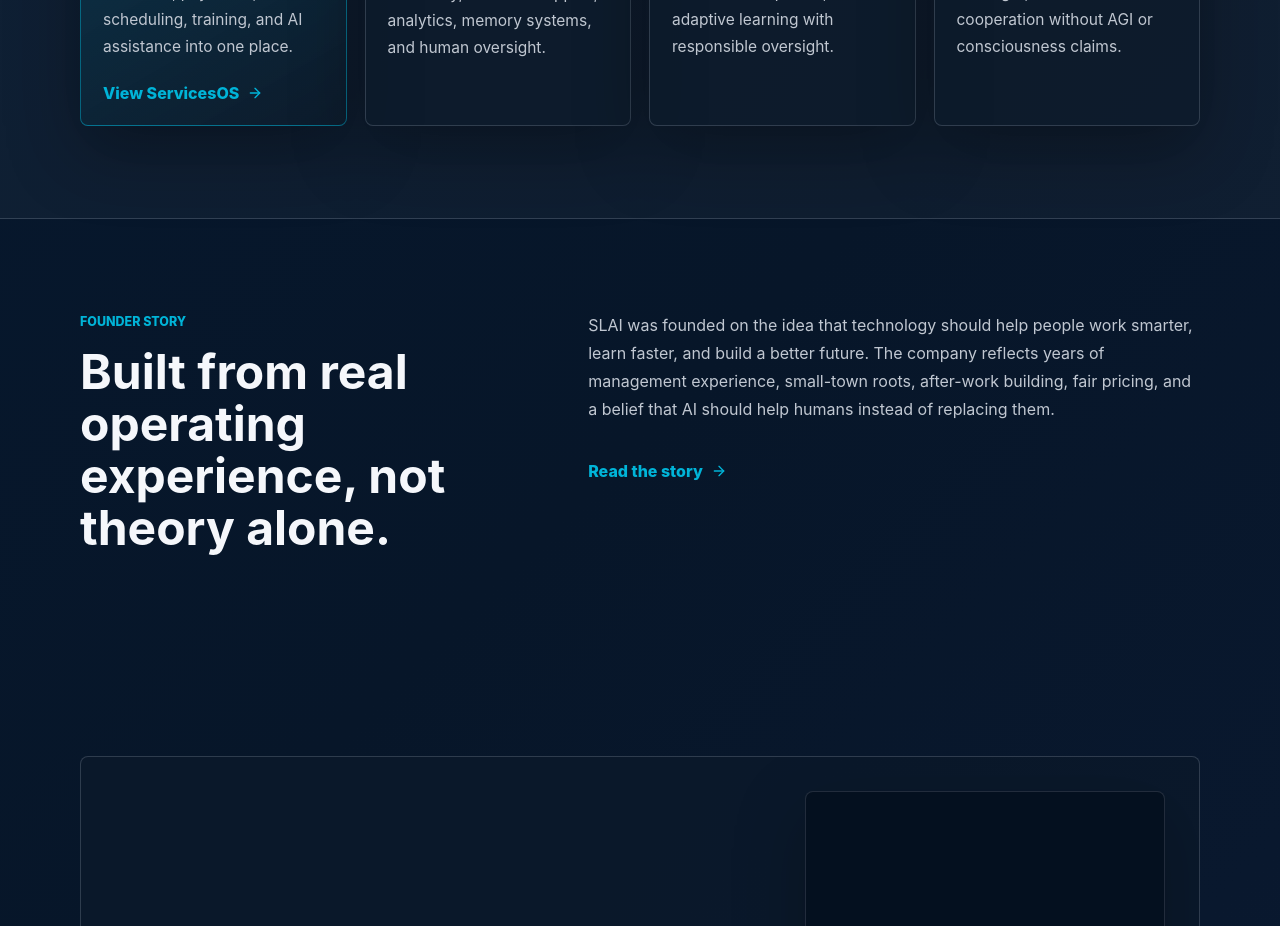
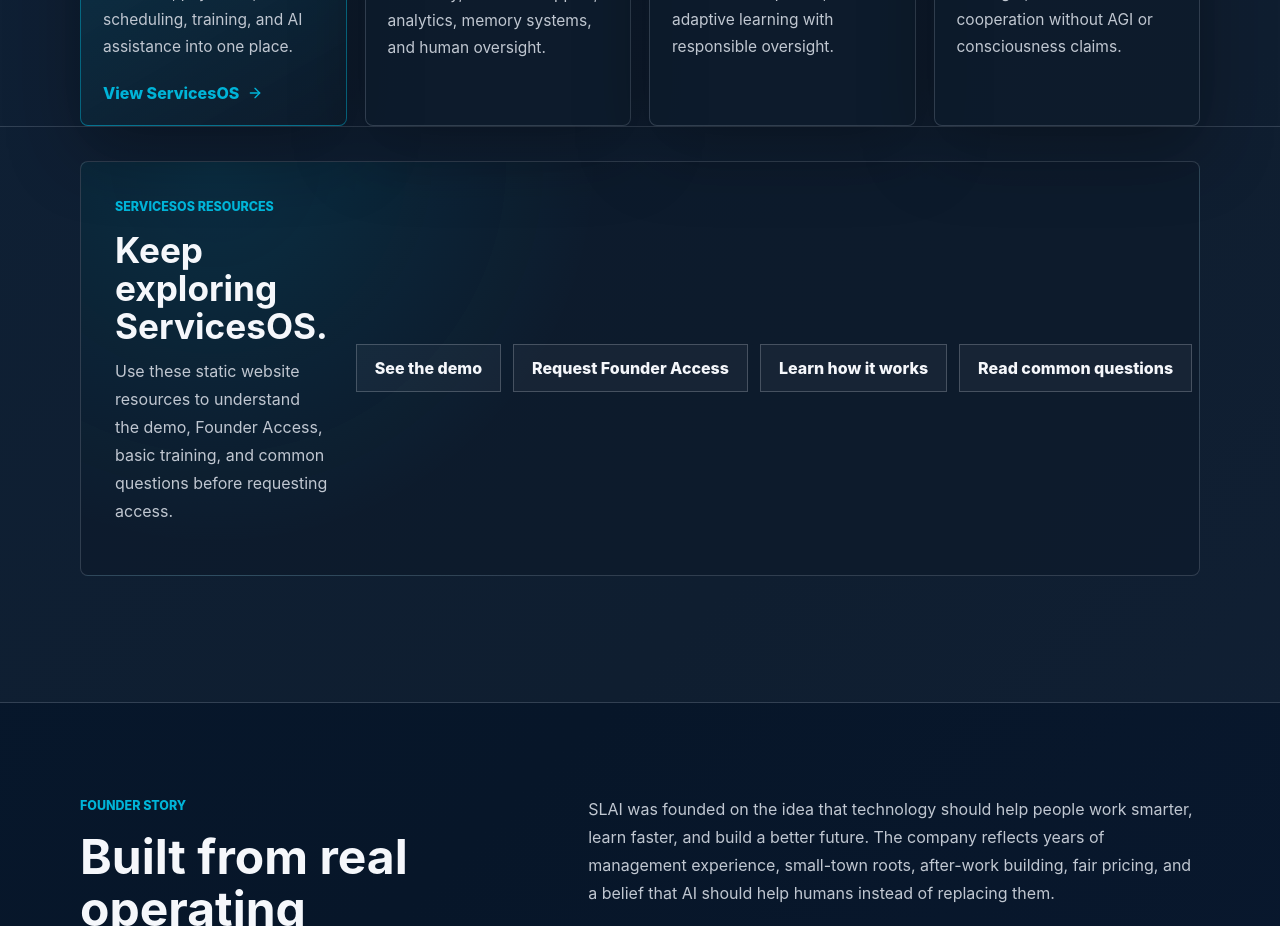
Before and after one commit to stellarlogicai/SLAI-Website, a React (Vite) app: page / in a window 1280 px wide. Shown: the part 1820-2746 px from the top of the page. Built offline with nearby package versions, Linux system fonts and the light colour scheme.

Commit message:
Polish ServicesOS website resource navigation

```diff
--- a/src/App.jsx
+++ b/src/App.jsx
@@ -116,6 +116,13 @@
   { label: 'Blog', href: '/blog' },
   { label: 'Integrity', href: '/competitive-integrity' },
   { label: 'Contact', href: '#contact' },
+];
+
+const servicesOSResourceLinks = [
+  { label: 'See the demo', href: '/servicesos-demo' },
+  { label: 'Request Founder Access', href: '/servicesos-founder-access' },
+  { label: 'Learn how it works', href: '/servicesos-training' },
+  { label: 'Read common questions', href: '/servicesos-faq' },
 ];
 
 const productPreviews = [
@@ -910,6 +917,35 @@
   );
 }
 
+function ServicesOSResourceLinks({ includeContact = false }) {
+  return (
+    <section className="section servicesos-resource-section" aria-labelledby="servicesos-resource-heading">
+      <div className="shell value-panel servicesos-resource-panel">
+        <div>
+          <p className="eyebrow">ServicesOS resources</p>
+          <h2 id="servicesos-resource-heading">Keep exploring ServicesOS.</h2>
+          <p>
+            Use these static website resources to understand the demo, Founder Access, basic training, and common
+            questions before requesting access.
+          </p>
+        </div>
+        <div className="servicesos-resource-links">
+          {servicesOSResourceLinks.map((link) => (
+            <PageLink className="button secondary" href={link.href} key={link.href}>
+              {link.label}
+            </PageLink>
+          ))}
+          {includeContact && (
+            <a className="button primary" href="#contact">
+              Contact SLAI
+            </a>
+          )}
+        </div>
+      </div>
+    </section>
+  );
+}
+
 function MissionSection() {
   return (
     <section className="section mission-section">
@@ -951,6 +987,7 @@
           ))}
         </div>
       </div>
+      <ServicesOSResourceLinks />
     </section>
   );
 }
@@ -1645,6 +1682,7 @@
           </div>
         </div>
       </section>
+      <ServicesOSResourceLinks includeContact />
       <ContactCTA />
     </>
   );
@@ -2031,6 +2069,7 @@
         </div>
       </section>
 
+      <ServicesOSResourceLinks includeContact />
       <ContactCTA compact />
     </>
   );
@@ -2203,6 +2242,7 @@
         </div>
       </section>
 
+      <ServicesOSResourceLinks includeContact />
       <ContactCTA compact />
     </>
   );
@@ -2304,6 +2344,7 @@
         </div>
       </section>
 
+      <ServicesOSResourceLinks includeContact />
       <ContactCTA compact />
     </>
   );
@@ -2408,6 +2449,7 @@
         </div>
       </section>
 
+      <ServicesOSResourceLinks includeContact />
       <ContactCTA compact />
     </>
   );
--- a/src/styles/global.css
+++ b/src/styles/global.css
@@ -955,6 +955,31 @@
   font-size: 0.95rem;
 }
 
+.servicesos-resource-section {
+  padding: 34px 0;
+  border-top: 1px solid var(--line);
+}
+
+.servicesos-resource-panel {
+  display: flex;
+  align-items: center;
+  justify-content: space-between;
+  gap: 28px;
+}
+
+.servicesos-resource-panel h2 {
+  margin-bottom: 12px;
+  font-size: clamp(1.55rem, 3vw, 2.2rem);
+}
+
+.servicesos-resource-links {
+  display: flex;
+  flex: 0 0 auto;
+  flex-wrap: wrap;
+  justify-content: flex-end;
+  gap: 12px;
+}
+
 .servicesos-demo-hero .page-hero-inner {
   padding-bottom: 78px;
 }
@@ -1461,6 +1486,16 @@
     flex-direction: column;
   }
 
+  .servicesos-resource-panel {
+    align-items: flex-start;
+    flex-direction: column;
+  }
+
+  .servicesos-resource-links {
+    width: 100%;
+    justify-content: flex-start;
+  }
+
   .training-links-panel {
     align-items: flex-start;
     flex-direction: column;
```
Also changed, not shown: 1 other file (tests, documents, lock files or other folders).
